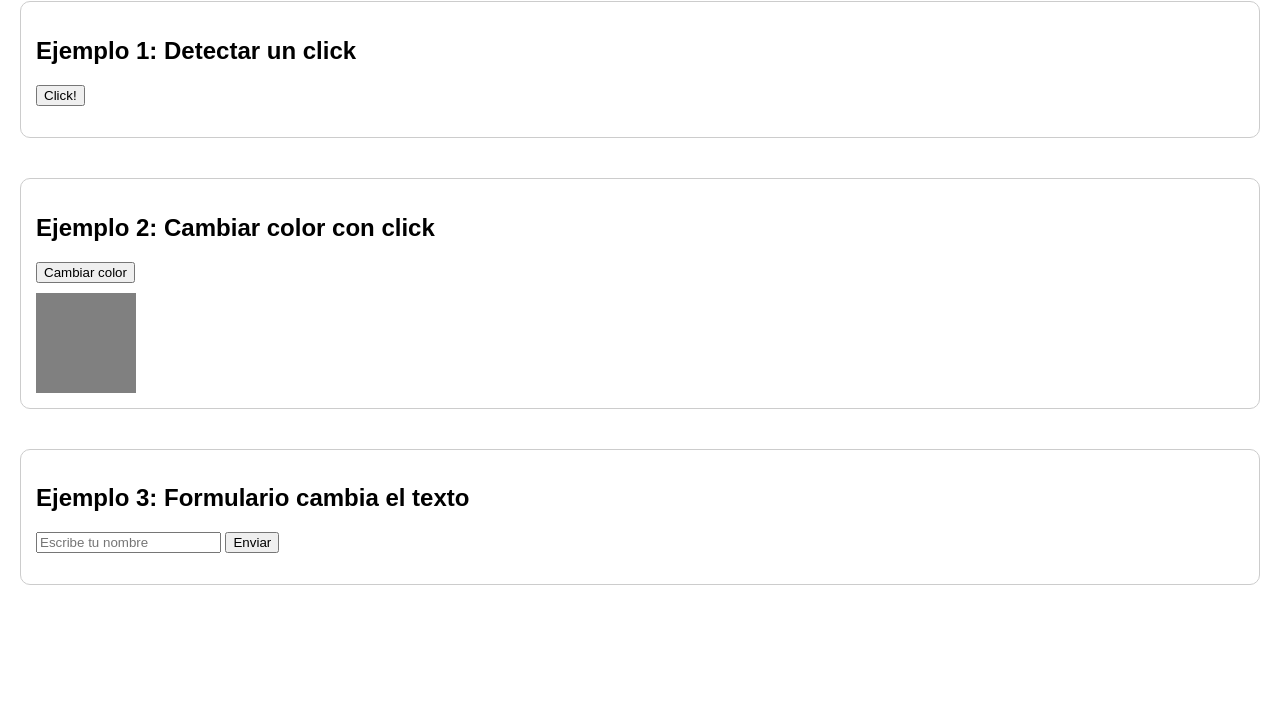
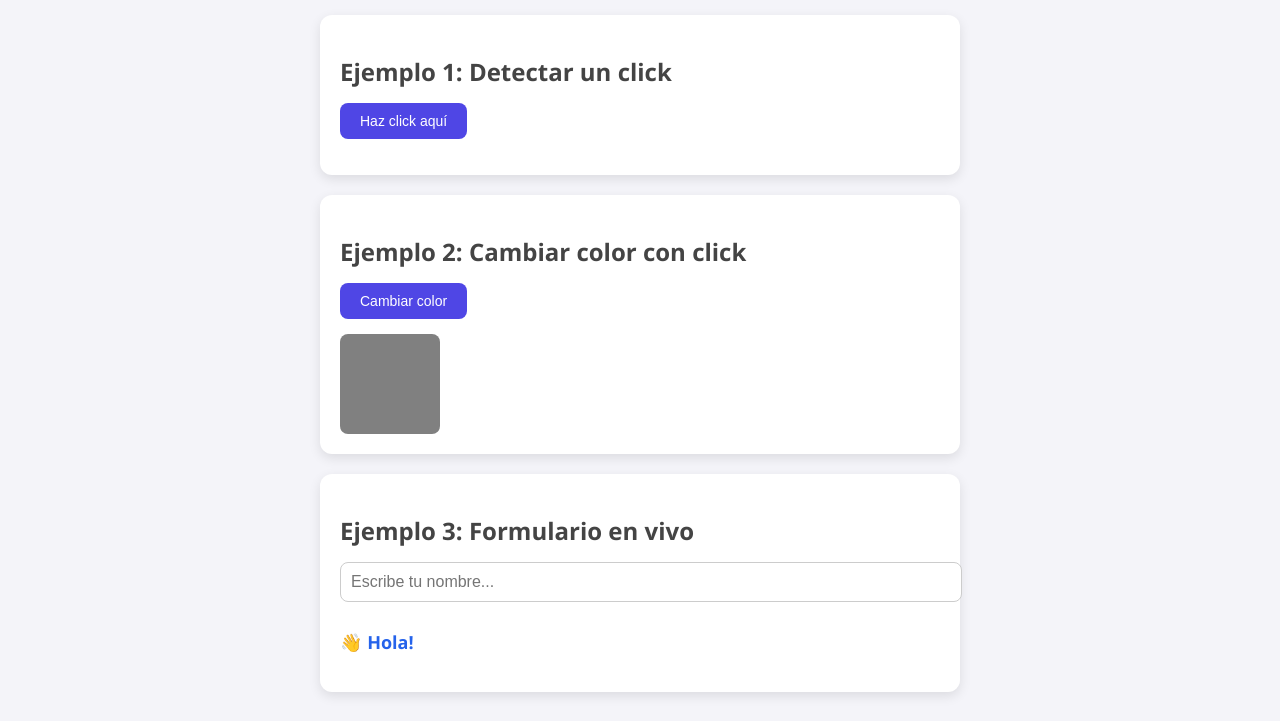
Before and after one commit to Kaitach/ExplicandoDOM, a plain HTML site: page index.html in a window 1280 px wide. Shown: the part 79-800 px from the top of the page. Drawn offline with Linux system fonts and the light colour scheme.

Commit message:
Update index.html

```diff
--- a/index.html
+++ b/index.html
@@ -5,43 +5,87 @@
   <title>Ejemplos DOM - Todo en uno</title>
   <style>
     body {
-      font-family: Arial, sans-serif;
+      font-family: 'Segoe UI', Tahoma, Geneva, Verdana, sans-serif;
       margin: 20px;
+      background: #f4f4f9;
+      color: #333;
+    }
+    h1 {
+      text-align: center;
+      margin-bottom: 30px;
+      color: #222;
     }
     section {
-      margin-bottom: 40px;
-      padding: 15px;
-      border: 1px solid #ccc;
-      border-radius: 10px;
+      margin: 20px auto;
+      padding: 20px;
+      width: 80%;
+      max-width: 600px;
+      border-radius: 12px;
+      background: white;
+      box-shadow: 0 4px 12px rgba(0,0,0,0.1);
+    }
+    h2 {
+      margin-bottom: 15px;
+      color: #444;
+    }
+    button {
+      padding: 10px 20px;
+      border: none;
+      border-radius: 8px;
+      background: #4f46e5;
+      color: white;
+      font-size: 14px;
+      cursor: pointer;
+      transition: background 0.3s;
+    }
+    button:hover {
+      background: #3730a3;
     }
     #box {
       width: 100px;
       height: 100px;
       background: gray;
-      margin-top: 10px;
+      margin-top: 15px;
+      border-radius: 8px;
+      transition: background 0.3s;
+    }
+    input {
+      padding: 10px;
+      width: 100%;
+      font-size: 16px;
+      border: 1px solid #ccc;
+      border-radius: 8px;
+      margin-bottom: 10px;
+    }
+    #greeting {
+      font-size: 18px;
+      font-weight: bold;
+      color: #2563eb;
     }
   </style>
 </head>
 <body>
   <h1>Ejemplos básicos del DOM</h1>
 
+  <!-- Ejemplo 1 -->
   <section id="ejemplo1">
     <h2>Ejemplo 1: Detectar un click</h2>
-    <button id="btn">Click!</button>
+    <button id="btn">Haz click aquí</button>
     <p id="output"></p>
   </section>
 
+  <!-- Ejemplo 2 -->
   <section id="ejemplo2">
     <h2>Ejemplo 2: Cambiar color con click</h2>
     <button id="colorBtn">Cambiar color</button>
     <div id="box"></div>
   </section>
 
+  <!-- Ejemplo 3 -->
   <section id="ejemplo3">
-    <h2>Ejemplo 3: Formulario cambia el texto</h2>
-    <input id="nameInput" type="text" placeholder="Escribe tu nombre">
-    <button id="sendBtn">Enviar</button>
-    <p id="greeting"></p>
+    <h2>Ejemplo 3: Formulario en vivo</h2>
+    <input id="nameInput" type="text" placeholder="Escribe tu nombre...">
+    <p id="greeting">👋 Hola!</p>
   </section>
 
   <script>
@@ -62,12 +106,11 @@
     });
 
     const input = document.getElementById("nameInput");
-    const sendBtn = document.getElementById("sendBtn");
     const greeting = document.getElementById("greeting");
 
-    sendBtn.addEventListener("click", () => {
-      const name = input.value;
-      greeting.textContent = `Hola, ${name}! 👋`;
+    input.addEventListener("input", () => {
+      const name = input.value.trim();
+      greeting.textContent = name ? `👋 Hola, ${name}!` : "👋 Hola!";
       console.log("Nombre ingresado:", name);
     });
   </script>
```
